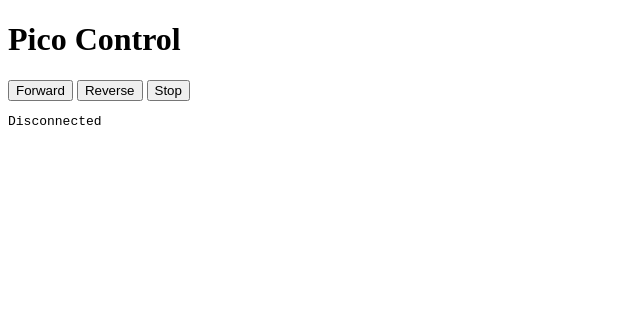
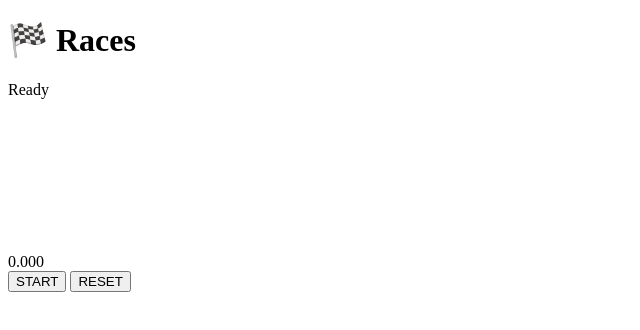
Before and after one commit to dncarley/pwa-test, a plain HTML site: page docs/index.html in a window 1280 px wide. Shown: the whole page, without its empty margins (0-640 px from the left). Drawn offline with Linux system fonts and the light colour scheme; no server answers.

Commit message:
Update index.html

```diff
--- a/docs/index.html
+++ b/docs/index.html
@@ -1,20 +1,37 @@
 <!DOCTYPE html>
-<html>
+<html lang="en">
 <head>
   <meta charset="utf-8" />
-  <title>PWA Test</title>
   <meta name="viewport" content="width=device-width, initial-scale=1" />
+  <title>Races</title>
+
   <link rel="manifest" href="manifest.json">
+  <link rel="stylesheet" href="style.css">
 </head>
+
 <body>
-  <h1>Pico Control</h1>
+  <header>
+    <h1>🏁 Races</h1>
+    <div id="status">Ready</div>
+  </header>
 
-  <button onclick="send(1,1)">Forward</button>
-  <button onclick="send(-1,-1)">Reverse</button>
-  <button onclick="send(0,0)">Stop</button>
+  <main>
+    <video id="video" autoplay playsinline></video>
+    <canvas id="canvas"></canvas>
 
-  <pre id="out"></pre>
+    <div id="hud">
+      <div id="timer">0.000</div>
+      <div id="lanes"></div>
 
+      <div class="controls">
+        <button id="start">START</button>
+        <button id="reset">RESET</button>
+      </div>
+    </div>
+  </main>
+
+  <script src="vision.js"></script>
+  <script src="ui.js"></script>
   <script src="app.js"></script>
 </body>
 </html>
```
